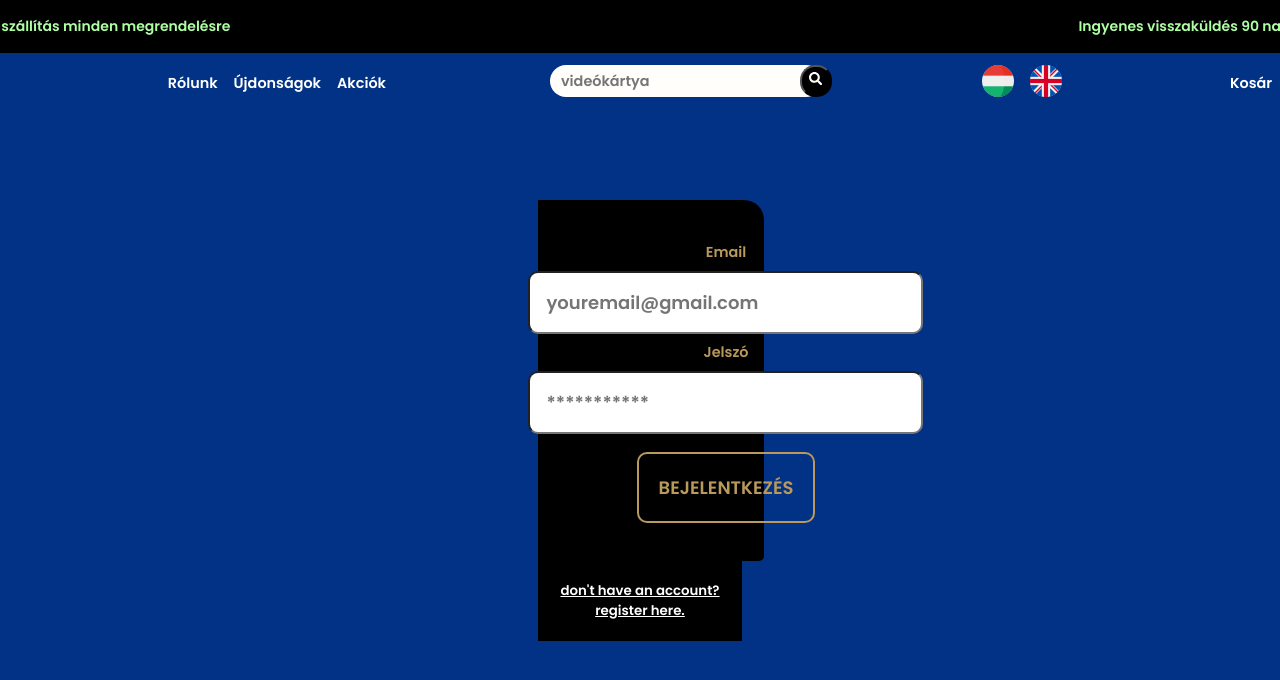
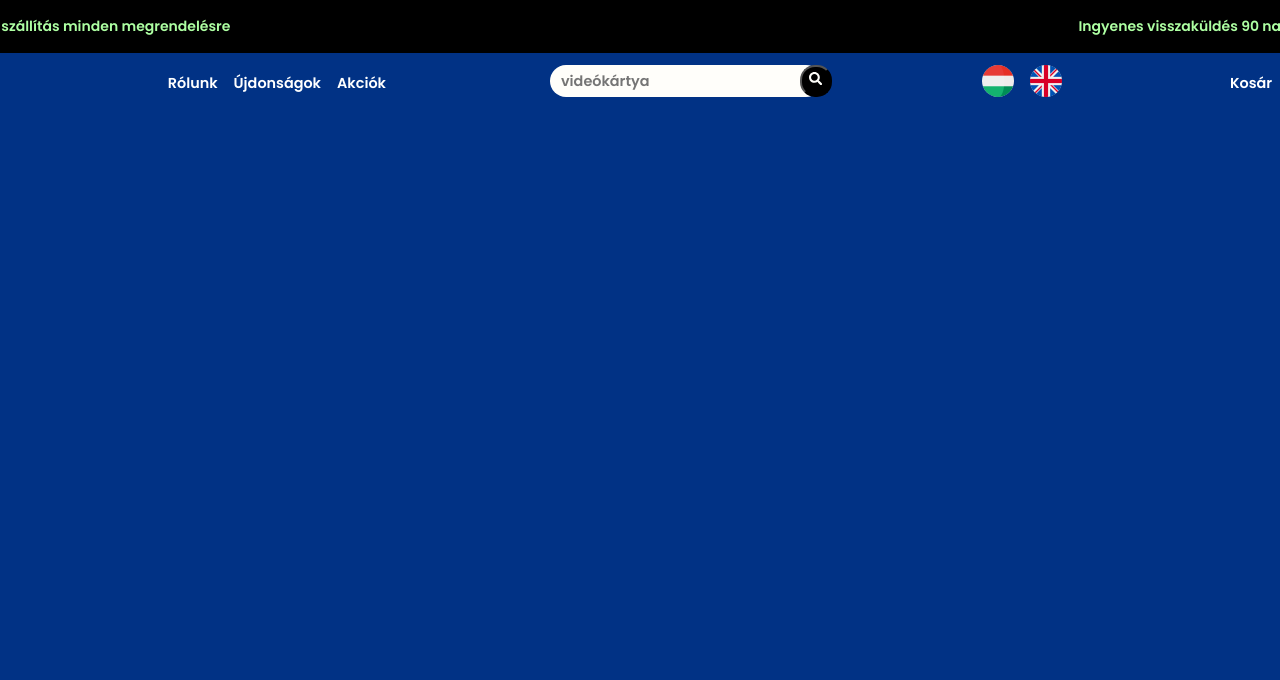
Before and after one commit to SzigetvariMark/pcweb, a React (Vite) app in the folder webshop/: page /login in a window 1280 px wide. Shown: the top 680 px of the page. Built offline with nearby package versions, Linux system fonts and the light colour scheme.

Commit message:
change login

```diff
--- a/webshop/src/pages/components/navbar/Navbar.jsx
+++ b/webshop/src/pages/components/navbar/Navbar.jsx
@@ -1,10 +1,19 @@
 import { Link, useMatch, useResolvedPath } from "react-router-dom";
+import { useState } from "react";
 import "./Navbar.css";
 import Login from "../register_login/Login";
 import { FaSearch } from "react-icons/fa";
-import user_image from "/public/img/login.png";
+import user_image from "/img/Login.png";
 
 export default function Navbar() {
+
+  const [login, setLogin] = useState(false)
+
+  function loginRegisterButton()
+  {
+    return setLogin(() => true )
+  }
+
   return (
     <nav className="header">
       <nav className="nav-container">
@@ -37,9 +46,9 @@ export default function Navbar() {
           </a>
           <a>
             <button className="login--image">
-              <img src={user_image} alt="user" className="user--image" />
+              <img src={user_image} alt="user" className="user--image" onClick={loginRegisterButton}/>
             </button>
-            <Login trigger={true} className="log--reg"></Login>
+            <Login trigger={login ? true : false} className="log--reg"></Login>
           </a>
         </ul>
       </nav>
```
